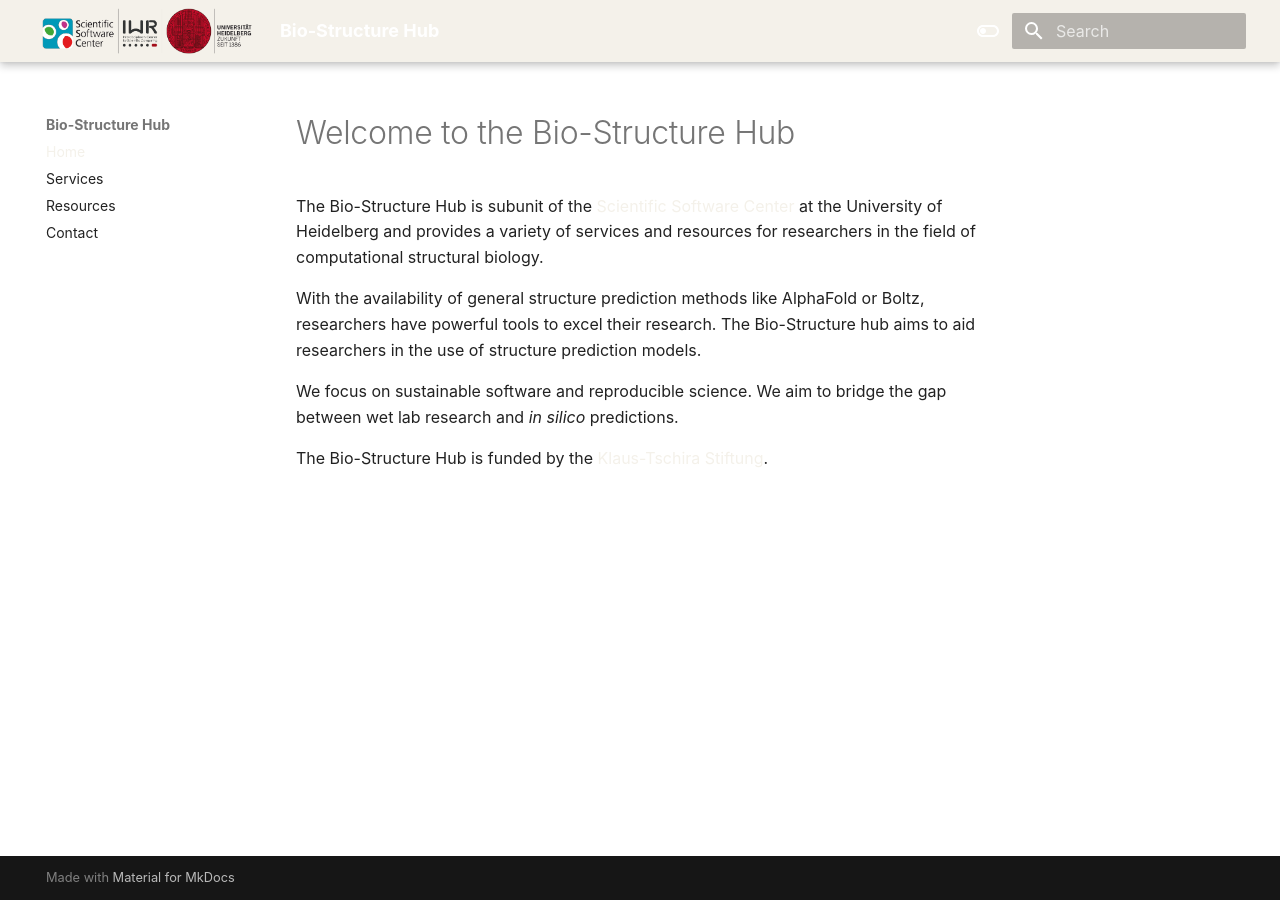
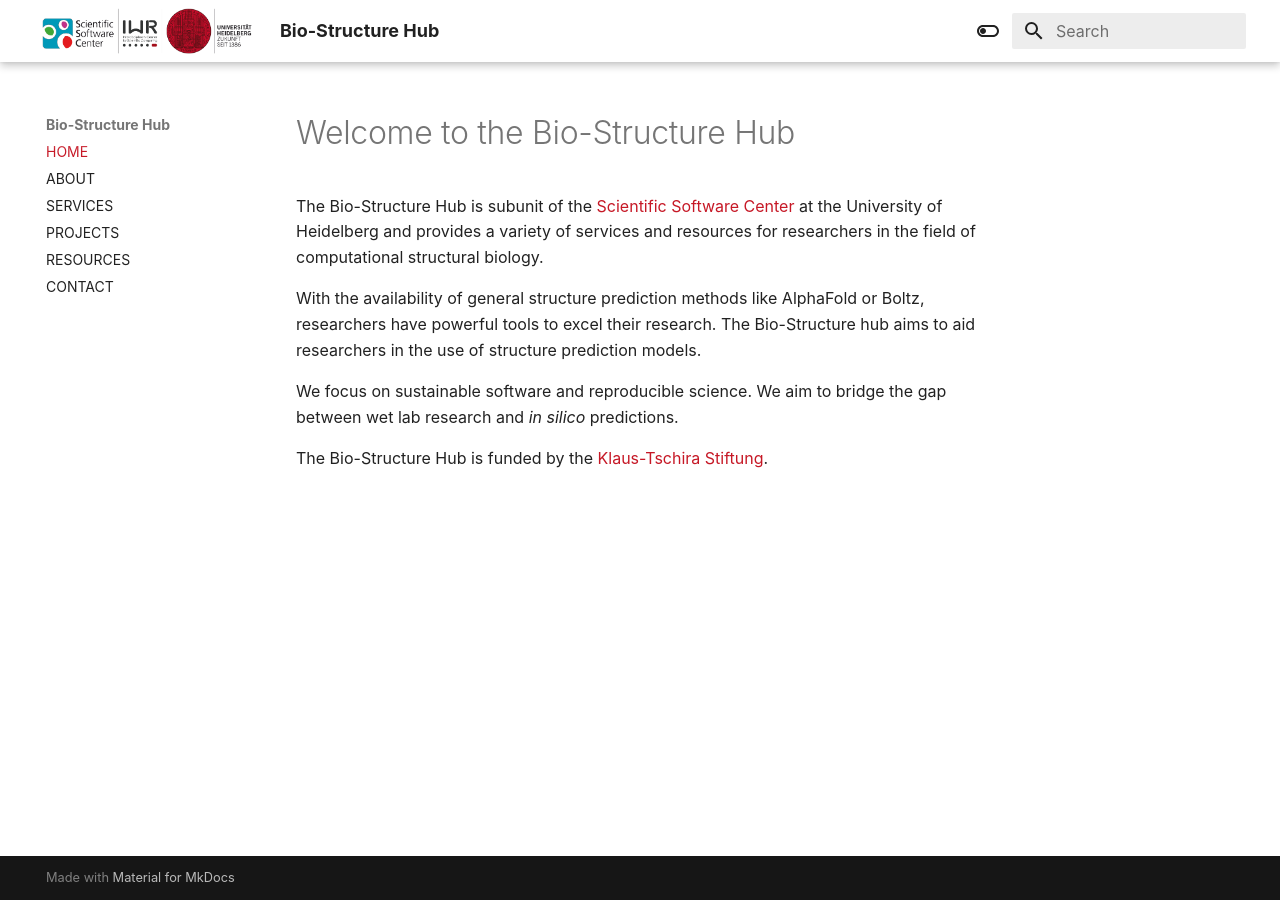
Before and after one commit to ssciwr/BioStructureHub, an MkDocs documentation site: the page built from docs/index.md, in a window 1280 px wide. Built offline with MkDocs 1.6.1 and Material for MkDocs 9.7.7, drawn with Linux system fonts in a browser that asks for light colours.

Commit message:
update color scheme

```diff
--- a/docs/stylesheets/extra.css
+++ b/docs/stylesheets/extra.css
@@ -1,8 +1,10 @@
+
+
 :root  > * {
-  --md-primary-fg-color:        #f4f1ea;
-  --md-primary-fg-color--light: #c61826;
+  --md-primary-fg-color:        #FFFFFF /*#f4f1ea;  */
+  --md-primary-fg-color--light: #590d08;
   --md-primary-fg-color--dark:  #590d08;
-
+  --md-typeset-a-color: #c61826; /* link color */
   --md-text-font:"Libre Franklin";
 }
 
--- a/mkdocs.yml
+++ b/mkdocs.yml
@@ -10,25 +10,27 @@ theme:
 
     # Light mode
     - scheme: default
-      primary: green
-      accent: light-green
+      primary: white
+      accent: custom
       toggle:
         icon: material/toggle-switch-off-outline
         name: Switch to dark mode
 
     # Dark mode
     - scheme: slate
-      primary: green
-      accent: light-green
+      primary: custom
+      accent: custom
       toggle:
         icon: material/toggle-switch
         name: Switch to light mode
 #=======    Website Navigation settings   =====
 nav:
-  - Home: index.md
-  - Services: services.md
-  - Resources: resources.md
-  - Contact: contact.md
+  - HOME: index.md
+  - ABOUT: about.md
+  - SERVICES: services.md
+  - PROJECTS: projects.md
+  - RESOURCES: resources.md
+  - CONTACT: contact.md
 
 extra_css:
   - stylesheets/extra.css
```
